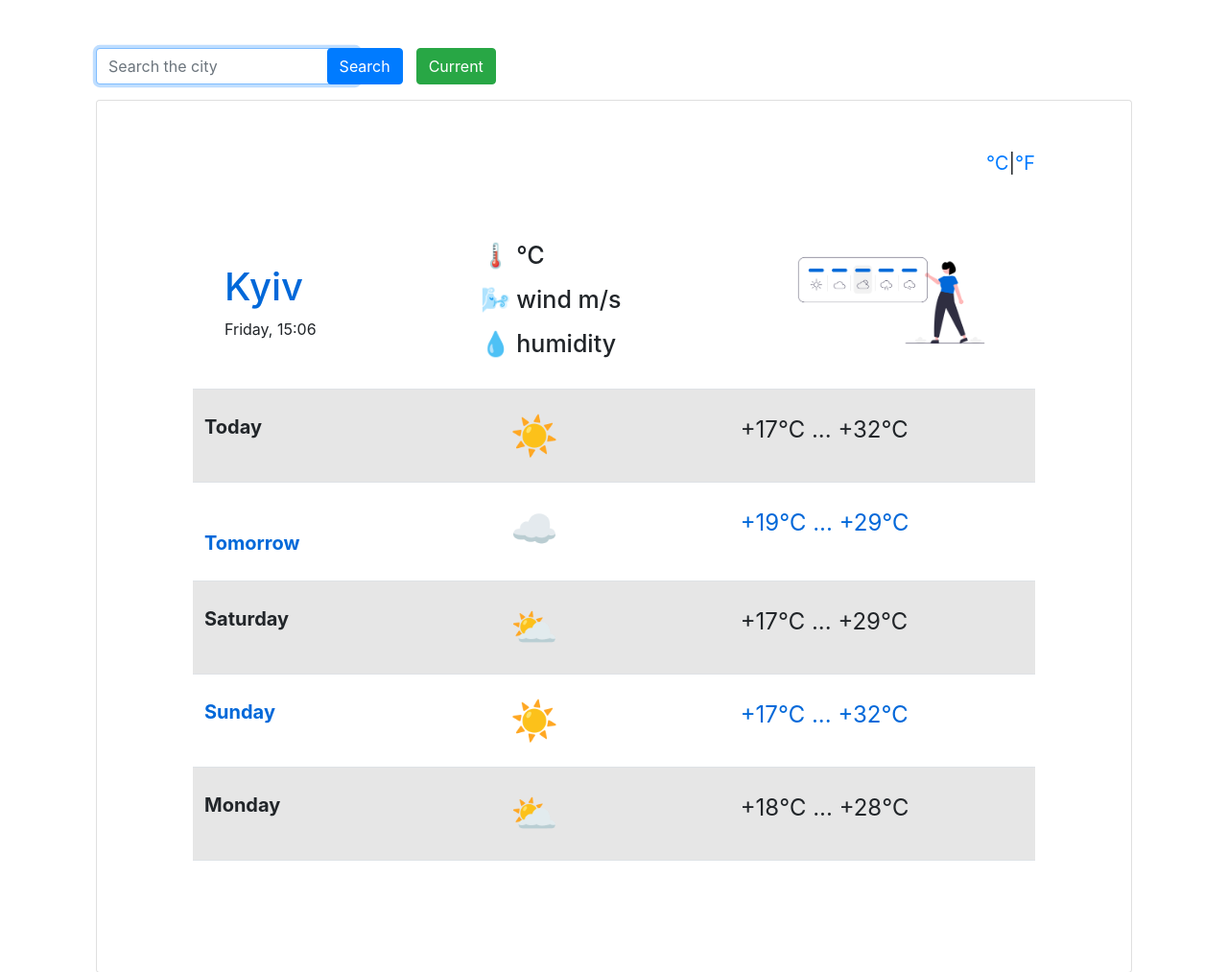
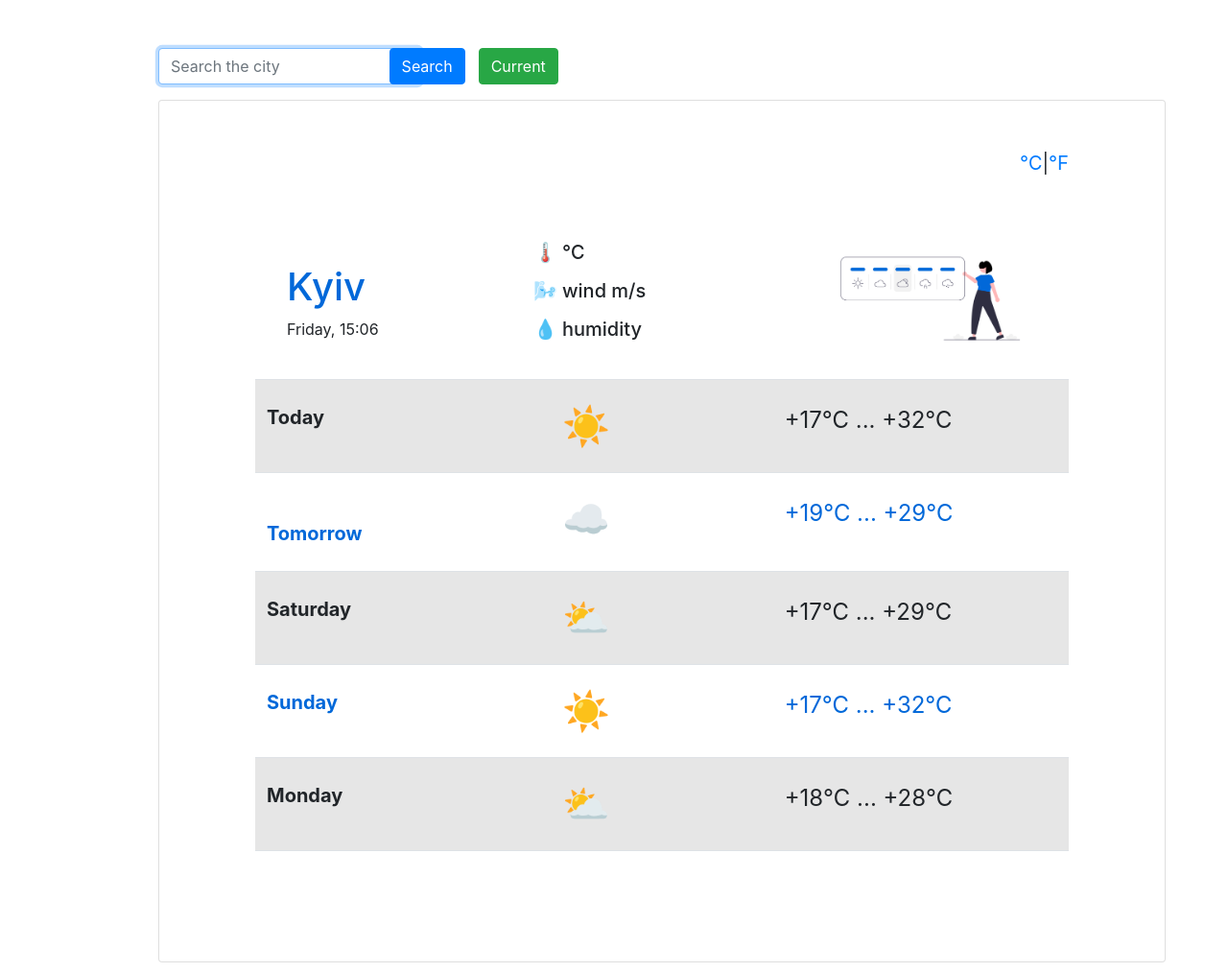
Before and after one commit to SlavaGomaniuk/my-project, a website built with Parcel: page index.html in a window 1280 px wide. Shown: the top 1013 px of the page at 96% size. Built offline with nearby package versions, Linux system fonts and the light colour scheme; no server answers; files whose address does not match are found by name.

Commit message:
add container and style

```diff
--- a/index.html
+++ b/index.html
@@ -28,10 +28,9 @@
       src="https://kit.fontawesome.com/71aea5038d.js"
       crossorigin="anonymous"
     ></script>
-    <script src="src/index.js"></script>
   </head>
-
   <body>
+    <div class="container">
       <form class="form-inline mb-2">
         <div class="row">
           <div class="col-5">
@@ -126,6 +125,7 @@
           </table>
     </div>
     </div>
+  </div>
     <script src="src/index.js"></script>
   </body>
 </html>
--- a/src/index.js
+++ b/src/index.js
@@ -6,7 +6,7 @@ let days = [
   "Wednesday",
   "Thursday",
   "Friday",
-  "Saturday"
+  "Saturday",
 ];
 let day = days[now.getDay()];
 let monthes = [
@@ -21,7 +21,7 @@ let monthes = [
   "September",
   "October",
   "November",
-  "December"
+  "December",
 ];
 let month = monthes[now.getMonth()];
 let minutes = `${now.getMinutes()}`.padStart(2, 0);
@@ -34,7 +34,7 @@ function tempKyiv(response) {
   let tempc = document.querySelector("#tempc");
   console.log(response);
   let tempKyiv = Math.round(response.data.main.temp);
-  let descKyivNow = response.data.weather[0].description;
+  let descKyivNow = response.data.weather[0].main;
   let descKyiv = document.querySelector("#descKyiv");
   console.log(tempKyiv);
   tempc.innerHTML = `${tempKyiv}`;
--- a/src/styles.css
+++ b/src/styles.css
@@ -4,7 +4,7 @@ h1,
   font-size: 40px;
 }
 h2 {
-  font-size: 25px;
+  font-size: 20px;
 }
 
 h3 {
@@ -38,3 +38,6 @@ body {
   top: -50px;
   font-size: 20px;
 }
+.container {
+  margin: 50px;
+}
```
